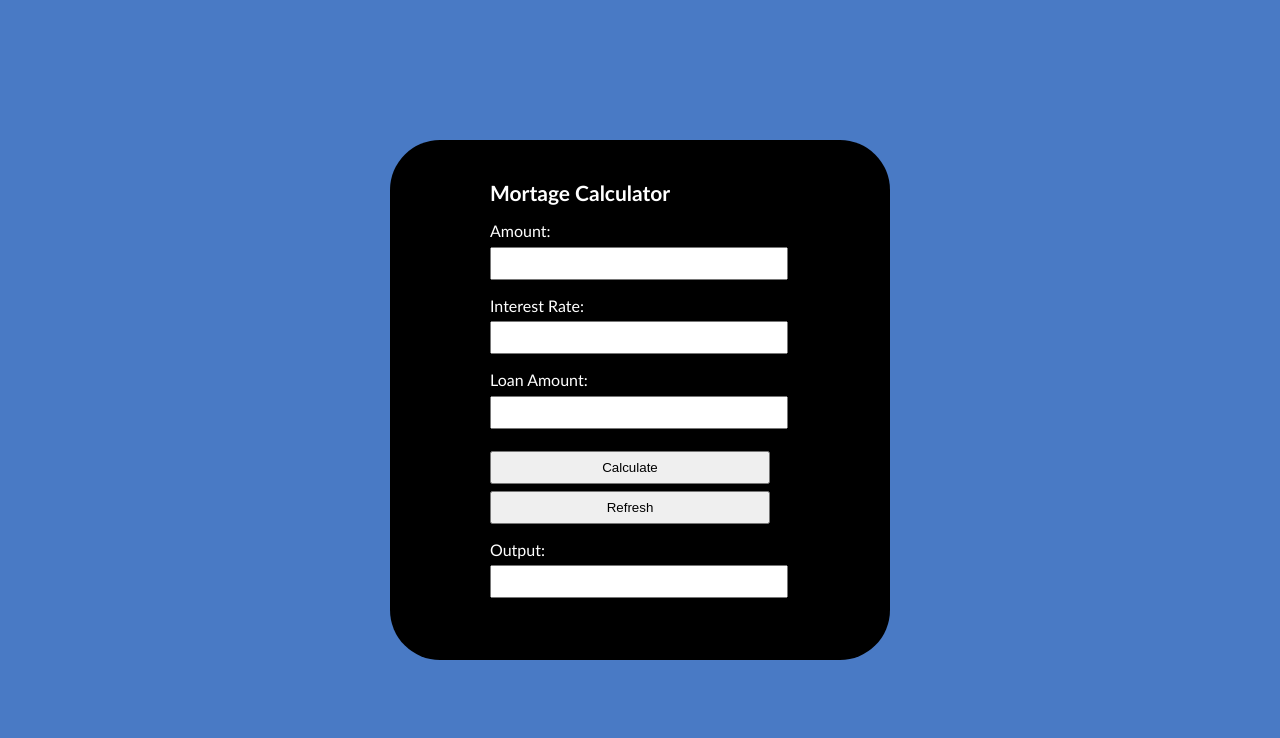
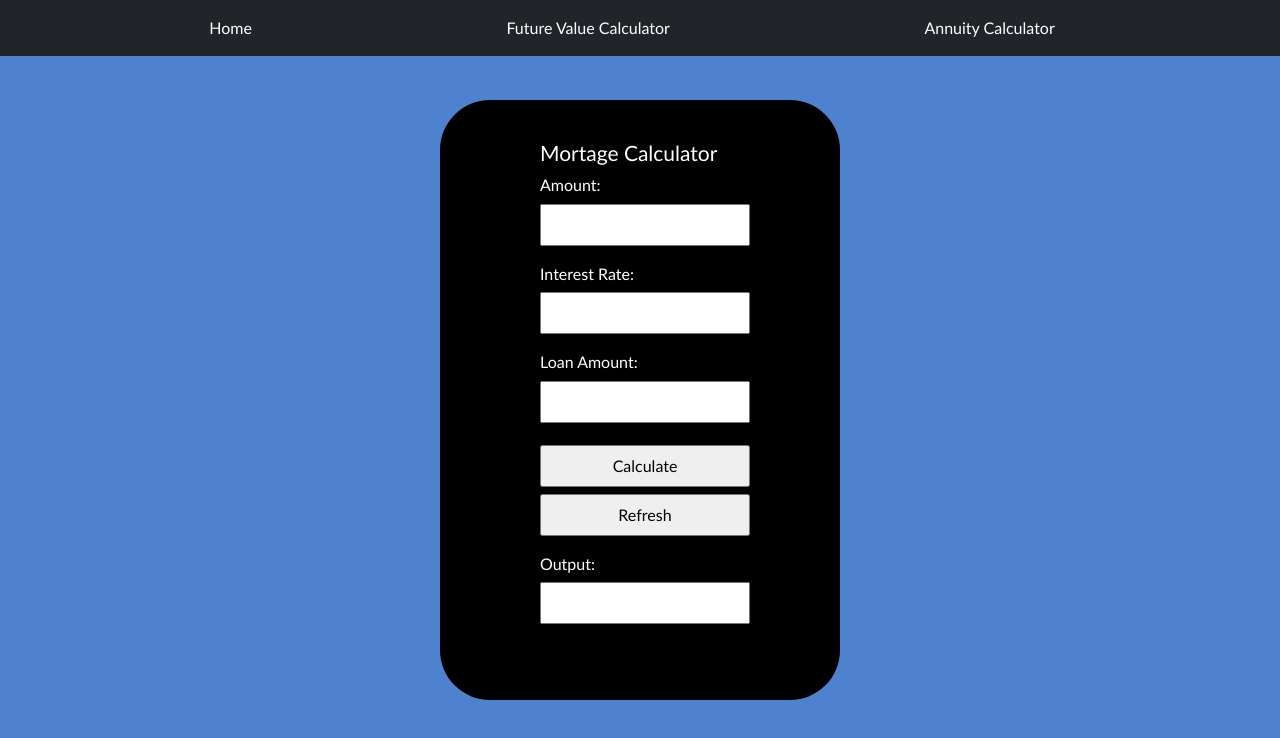
Before and after one commit to rtheFounding/WorkShop1, a plain HTML site: page mortagecal.html in a window 1280 px wide. Drawn offline with nearby package versions, Linux system fonts and the light colour scheme.

Commit message:
Fixed issue with width, and added navbar.

```diff
--- a/css/mortagecal.css
+++ b/css/mortagecal.css
@@ -1,5 +1,5 @@
 body {
-    background-color: #497ac5;
+    background-color: #4e82cf;
     font-family: 'Trebuchet MS';
 }
 
@@ -14,7 +14,7 @@ h1 {
 
 .calculator {
     width: 400px;
-    height: 500px;
+    height: 600px;
     background-color: black;
     position: absolute;
     left: 50%;
@@ -30,3 +30,12 @@ input {
     width: 70%;
     margin-top: 6.5px;
 }
+
+.navbar-dark .nav-item .nav-link {
+    color: #fff;
+  }
+
+  .navbar-dark .nav-item .nav-link:hover {
+    background-color: rgba(255, 255, 255, 0.1);
+    color: #fff;
+  }
--- a/mortagecal.html
+++ b/mortagecal.html
@@ -5,11 +5,40 @@
     <meta charset="UTF-8">
     <meta http-equiv="X-UA-Compatible" content="IE=edge">
     <meta name="viewport" content="width=device-width, initial-scale=1.0">
+    <link href="https://cdn.jsdelivr.net/npm/bootstrap@5.2.1/dist/css/bootstrap.min.css" rel="stylesheet"
+    integrity="sha384-iYQeCzEYFbKjA/T2uDLTpkwGzCiq6soy8tYaI1GyVh/UjpbCx/TYkiZhlZB6+fzT" crossorigin="anonymous">
     <link rel="stylesheet" href="css/mortagecal.css">
     <title>Document</title>
 </head>
 
 <body>
+    <nav class="navbar navbar-expand-lg navbar-dark bg-dark">
+        <!-- Container wrapper -->
+        <div class="container">
+            <!-- Collapsible wrapper -->
+            <div class="collapse navbar-collapse">
+                <!-- Left links -->
+                <ul class="navbar-nav mx-auto">
+                    <li class="nav-item">
+                        <a class="nav-link active" href="index.html">Home</a>
+                    </li>
+                </ul>
+                <ul class="navbar-nav mx-auto">
+                    <li class="nav-item">
+                        <a class="nav-link" href="#">Future Value Calculator</a>
+                    </li>
+                </ul>
+                <!-- Left links -->
+                <ul class="navbar-nav mx-auto">
+                    <li class="nav-item me-3">
+                        <a class="nav-link" href="#">Annuity Calculator</a>
+                    </li>
+                </ul>
+            </div>
+            <!-- Collapsible wrapper -->
+        </div>
+        <!-- Container wrapper -->
+    </nav>
     <div class="calculator">
         <h1>Mortage Calculator</h1>
 
@@ -22,6 +51,9 @@
 </div>
 
     <script src="mortagecal.js"></script>
+    <script src="https://cdn.jsdelivr.net/npm/bootstrap@5.2.1/dist/js/bootstrap.bundle.min.js"
+    integrity="sha384-u1OknCvxWvY5kfmNBILK2hRnQC3Pr17a+RTT6rIHI7NnikvbZlHgTPOOmMi466C8"
+    crossorigin="anonymous"></script>
 </body>
 
 </html>
```
